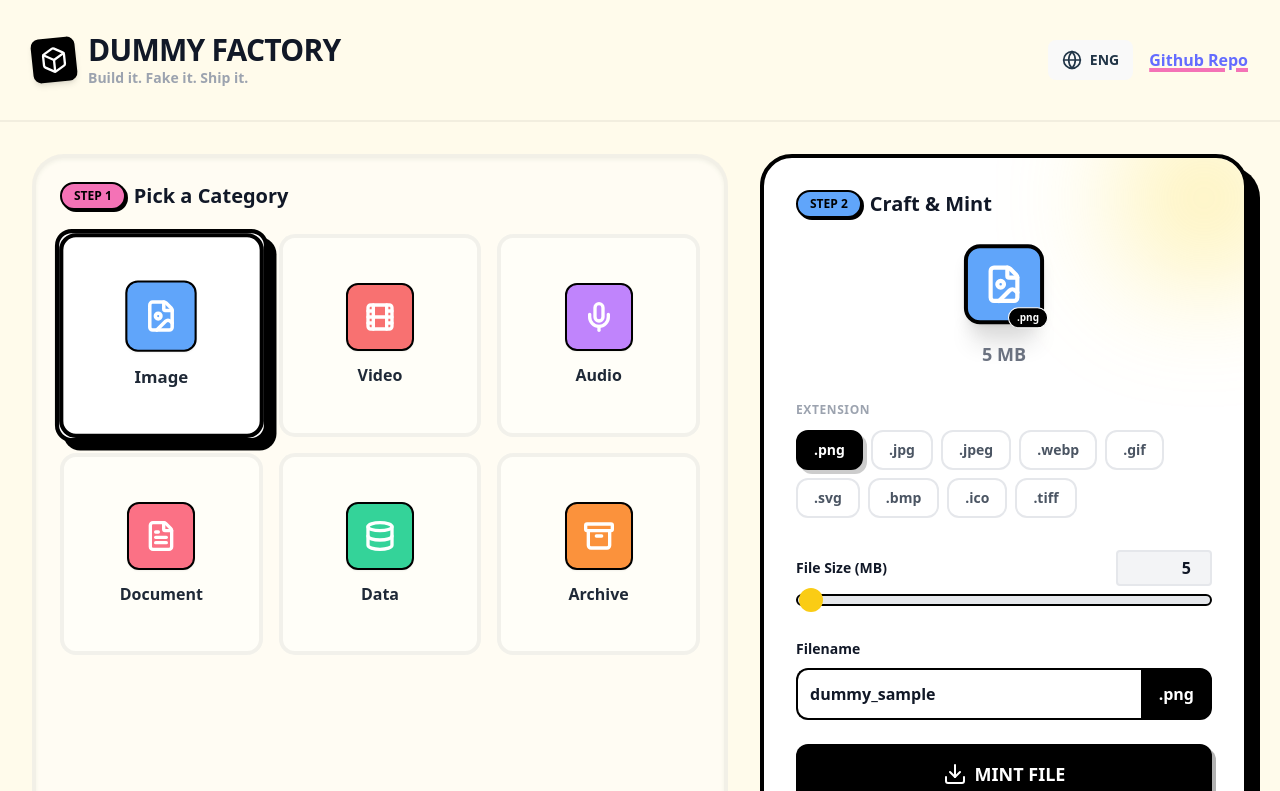
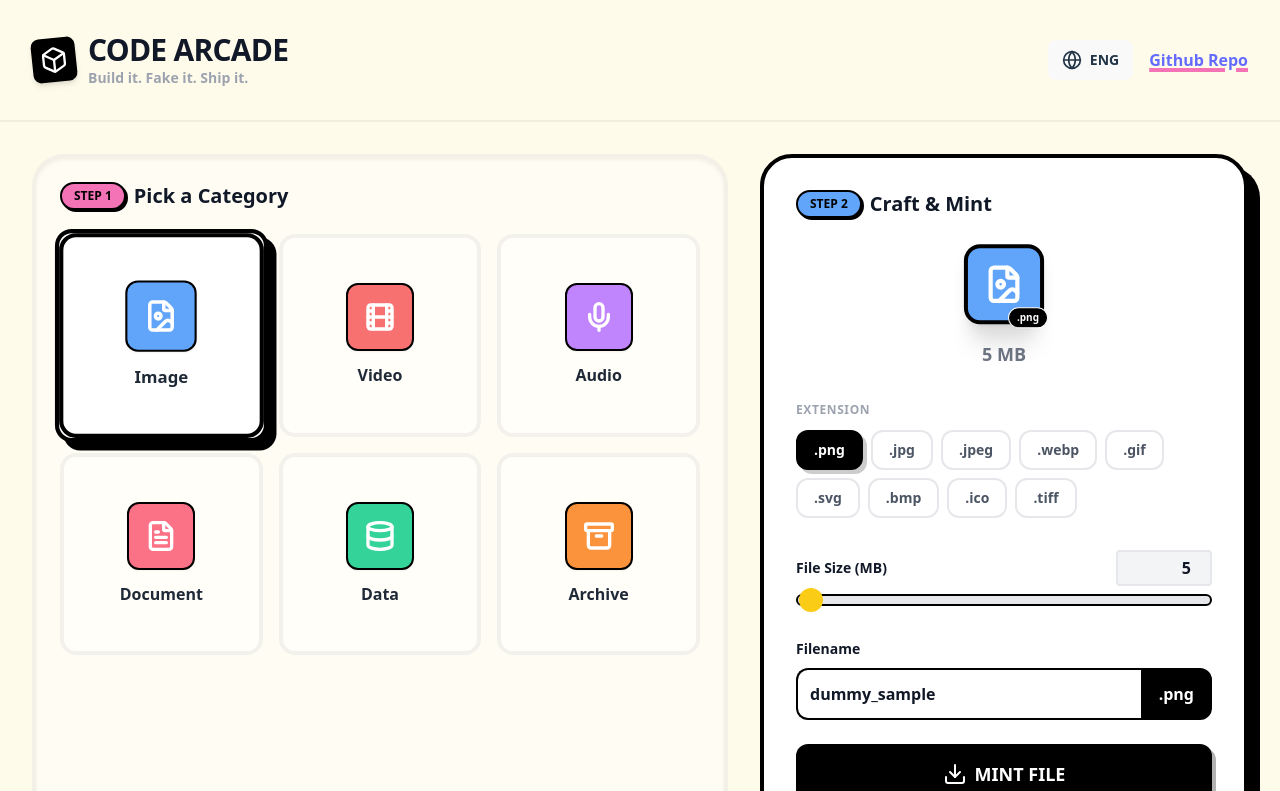
Before and after one commit to bkw1769/dummy_factory, a React (Vite) app: page / in a window 1280 px wide. Shown: the top 791 px of the page. Built offline with nearby package versions, Linux system fonts and the light colour scheme.

Commit message:
그라데이션 삭제 및 깃 레포 연결

```diff
--- a/index.html
+++ b/index.html
@@ -1,4 +1,4 @@
-<!doctype html>
+<!DOCTYPE html>
 <html lang="ko">
   <head>
     <meta charset="UTF-8" />
--- a/src/components/FileCrafter.jsx
+++ b/src/components/FileCrafter.jsx
@@ -38,7 +38,7 @@ export default function FileCrafter({
       {/* Preview & Controls Card */}
       <div className="bg-white rounded-[2rem] border-4 border-black shadow-[12px_12px_0px_0px_rgba(0,0,0,1)] p-6 md:p-8 relative overflow-hidden flex flex-col h-full">
         {/* Background Decoration */}
-        <div className="absolute -top-10 -right-10 w-40 h-40 bg-yellow-300 rounded-full opacity-50 blur-3xl pointer-events-none"></div>
+        <div className="absolute -top-10 -right-10 w-40 h-40 pointer-events-none"></div>
 
         <div className="flex items-center gap-2 mb-6 relative z-10">
           <span className="bg-blue-400 text-black px-3 py-1 rounded-full font-bold text-xs border-2 border-black shadow-[2px_2px_0px_0px_rgba(0,0,0,1)]">
--- a/src/components/Header.jsx
+++ b/src/components/Header.jsx
@@ -8,7 +8,12 @@ import { Box, Globe } from "lucide-react";
  * @param {string} props.currentLang - 현재 언어 ('en' | 'ko')
  * @param {Function} props.onToggleLang - 언어 전환 핸들러
  */
-export default function Header({ subtitle, repoText, currentLang, onToggleLang }) {
+export default function Header({
+  subtitle,
+  repoText,
+  currentLang,
+  onToggleLang,
+}) {
   return (
     <header className="p-6 md:p-8 flex flex-col sm:flex-row items-start sm:items-center justify-between gap-4 border-b-2 border-black/5">
       <div className="flex items-center gap-3">
@@ -17,9 +22,11 @@ export default function Header({ subtitle, repoText, currentLang, onToggleLang }
         </div>
         <div>
           <h1 className="text-2xl md:text-3xl font-black tracking-tight leading-none">
-            DUMMY FACTORY
+            CODE ARCADE
           </h1>
-          <p className="text-xs md:text-sm font-bold text-gray-400">{subtitle}</p>
+          <p className="text-xs md:text-sm font-bold text-gray-400">
+            {subtitle}
+          </p>
         </div>
       </div>
 
@@ -29,11 +36,15 @@ export default function Header({ subtitle, repoText, currentLang, onToggleLang }
           className="flex items-center gap-2 px-3 py-2 rounded-lg font-bold border-2 border-transparent hover:bg-black/5 transition-all active:scale-95"
         >
           <Globe size={20} />
-          <span className="text-sm">{currentLang === "en" ? "ENG" : "KOR"}</span>
+          <span className="text-sm">
+            {currentLang === "en" ? "ENG" : "KOR"}
+          </span>
         </button>
 
         <a
-          href="#"
+          href="https://github.com/bkw1769"
+          target="_blank"
+          rel="noopener noreferrer"
           className="hidden md:block font-bold underline decoration-4 decoration-pink-400 hover:text-pink-500"
         >
           {repoText}
```
